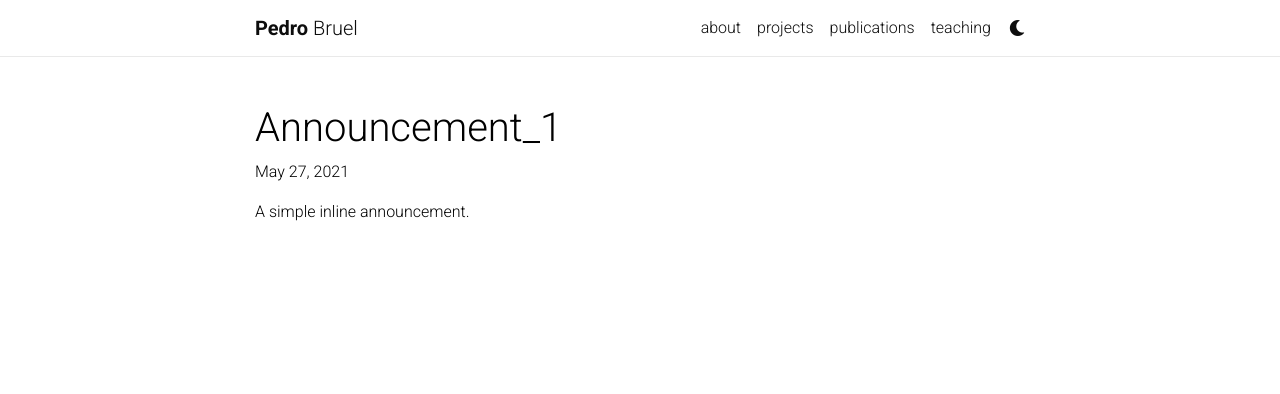
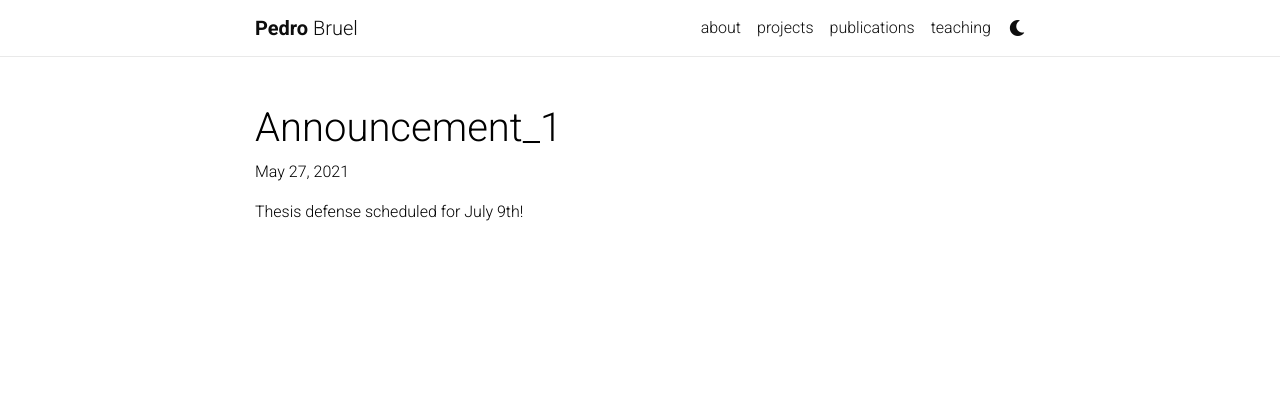
Before and after one commit to phrb/phrb.github.io, a Jekyll site: the page built from _news/announcement_1.md, in a window 1280 px wide. Shown: the top 394 px of the page. Built offline with Jekyll 4.4.1, drawn with Linux system fonts in a browser that asks for light colours; nearby versions of some CDN libraries; a style sheet for code colours, icons or effects is not loaded.

Commit message:
Update annoucement

```diff
--- a/_news/announcement_1.md
+++ b/_news/announcement_1.md
@@ -4,4 +4,4 @@
 inline: true
 ---
 
-A simple inline announcement.
+Thesis defense scheduled for July 9th!
```
